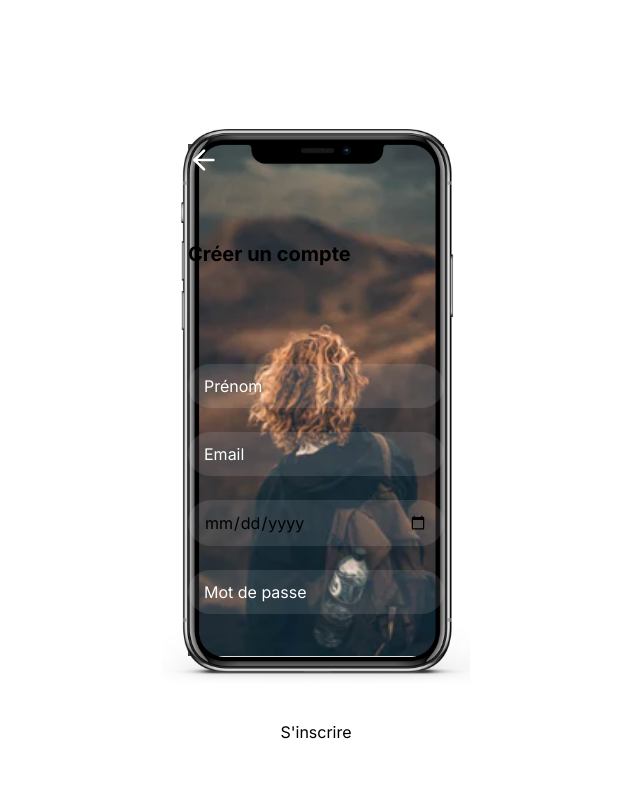
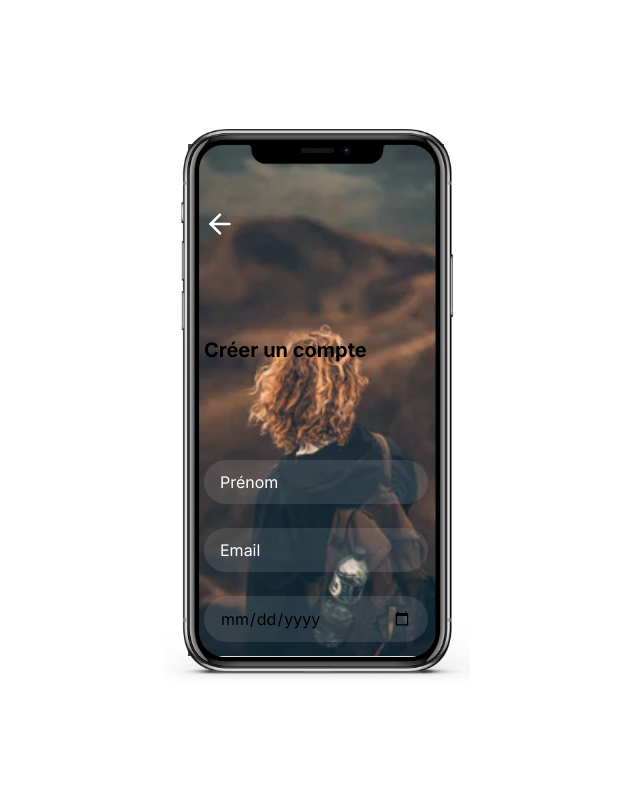
Before and after one commit to lgatibel/valse-poc, a Next.js app: page /sign-up in a window 1280 px wide. Shown: the top 800 px of the page, without its empty margins (324-964 px from the left). Built offline with nearby package versions, Linux system fonts and the light colour scheme.

Commit message:
fix signup layout

```diff
--- a/app/sign-up/page.tsx
+++ b/app/sign-up/page.tsx
@@ -8,9 +8,8 @@ export default function SignUp() {
   return (
     <>
       <BackgoundImage src={bgImage} />
-      <Navigation />
-
-      <div className="flex flex-col flex-grow w-full gap-24 pt-16">
+      <div className="flex flex-col flex-grow w-full gap-24 pt-16 pb-8 px-8 sm:pb-4 sm:px-4">
+        <Navigation />
         <div className="w-full">
           <HeroTitle align={'start'} title="Créer un compte" />
         </div>
```
